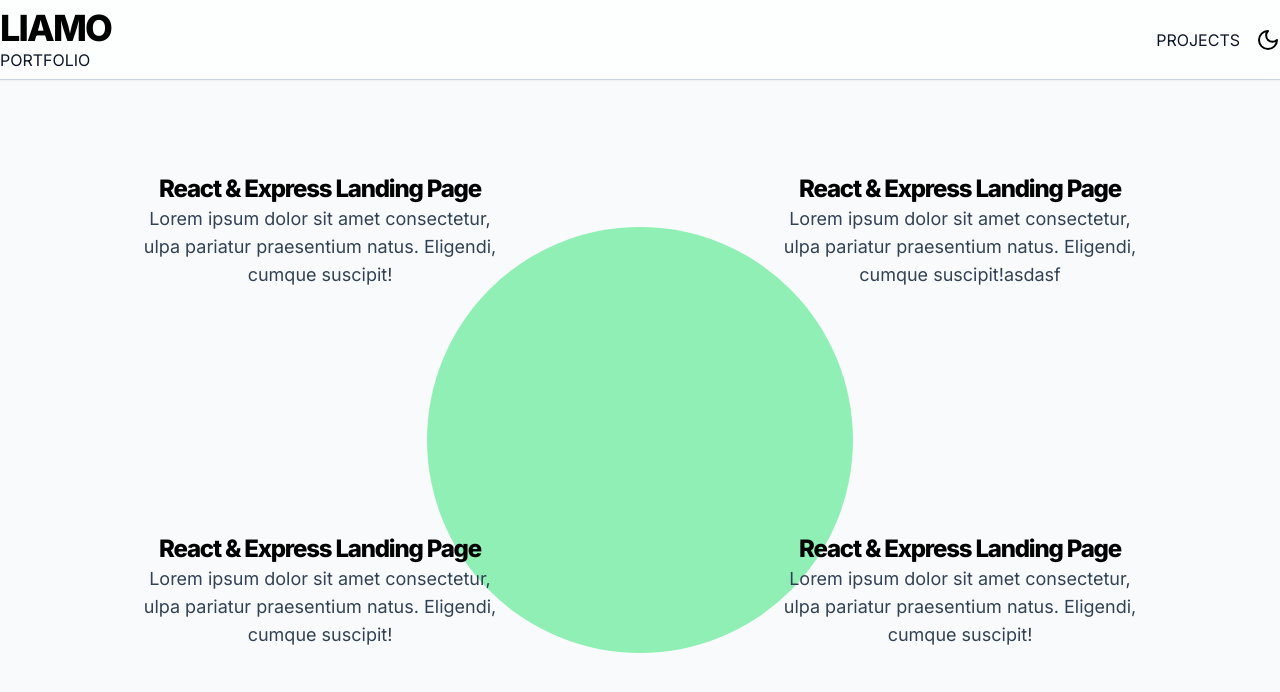
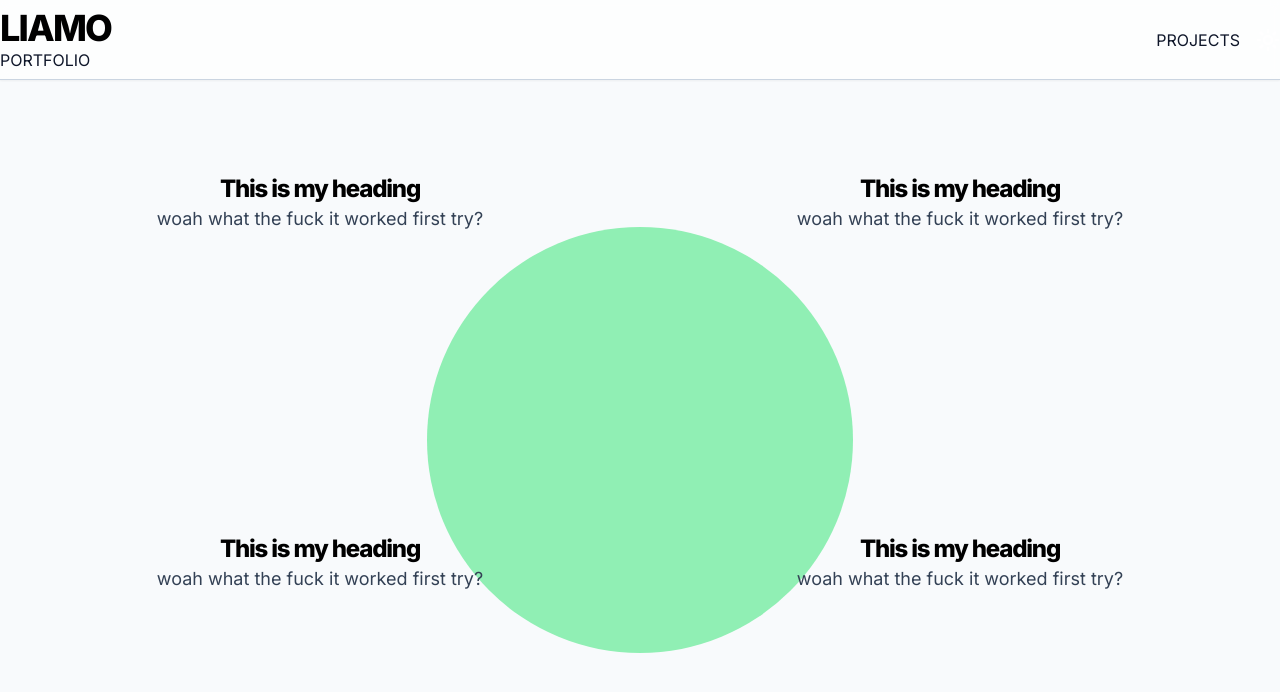
Before and after one commit to liamasis/testfolio, a Next.js app: page /projects in a window 1280 px wide. Shown: the top 692 px of the page. Built offline with nearby package versions, Linux system fonts and the light colour scheme.

Commit message:
adding stuff

```diff
--- a/src/app/projects/page.tsx
+++ b/src/app/projects/page.tsx
@@ -3,50 +3,37 @@ import LargeHeading from '@/components/ui/LargeHeading';
 import { useEffect, useState } from 'react';
 import { useTheme } from 'next-themes'
 import Paragraph from '@/components/ui/Paragraph';
+import FadeSection from '@/components/FadeSection';
 
 
 export default function Projects() {
 
   const [isLoading, setIsLoading] = useState(true);
+  const [isFirstLoading, setFirstLoading] = useState(true)
+
   const { theme, setTheme } = useTheme()
   useEffect(() => {
     // Simulate delay for transition effect after page load
     setTimeout(() => {
       setIsLoading(false);
     }, 500);
+    setTimeout(() => {
+      setFirstLoading(false);
+    }, 800);
+
+
   }, []);
 
   return (
     <main className=' h-[calc(100vh-5rem)] flex items-center justify-center'>
         {/* The circle */}
         <div className={`rounded-full inline-flex items-center justify-center aspect-square lg:w-2/6 absolute w-80 opacity-90 transition-colors duration-500 ${isLoading ? 'bg-orange-300 dark:bg-orange-600' : 'bg-green-300 dark:bg-green-600'}`}></div>
-        <div className="h-full w-full grid grid-cols-2 grid-rows-2 z-50">
-          <div className="grid-span-1 flex justify-center items-center">
-            <div className="w-96 h-48 p-2  inline-block border border-transparent hover:outline-solid hover:shadow-lg hover:outline-4 rounded-lg">
-              <LargeHeading size={'sm'} className='text-center'>React & Express Landing Page </LargeHeading>
-              <Paragraph>Lorem ipsum dolor sit amet consectetur, ulpa pariatur praesentium natus. Eligendi, cumque suscipit!</Paragraph>
-            </div>
-          </div>
-          <div className="grid-span-1 flex justify-center items-center">
-            <div className="w-96 h-48 p-2  inline-block border border-transparent hover:outline-solid hover:shadow-lg hover:outline-4 rounded-lg">
-              <LargeHeading size={'sm'} className='text-center'>React & Express Landing Page </LargeHeading>
-              <Paragraph>Lorem ipsum dolor sit amet consectetur, ulpa pariatur praesentium natus. Eligendi, cumque suscipit!
-                <a href="asd">asdasf</a>
-              </Paragraph>
-            </div>
-          </div>
-          <div className="grid-span-1 flex justify-center items-center">
-            <div className="w-96 h-48 p-2  inline-block border border-transparent hover:outline-solid hover:shadow-lg hover:outline-4 rounded-lg">
-              <LargeHeading size={'sm'} className='text-center'>React & Express Landing Page </LargeHeading>
-              <Paragraph>Lorem ipsum dolor sit amet consectetur, ulpa pariatur praesentium natus. Eligendi, cumque suscipit!</Paragraph>
-            </div>
-          </div>
-          <div className="grid-span-1 flex justify-center items-center">
-            <div className="w-96 h-48 p-2  inline-block border border-transparent hover:outline-solid hover:shadow-lg hover:outline-4 rounded-lg">
-              <LargeHeading size={'sm'} className='text-center'>React & Express Landing Page </LargeHeading>
-              <Paragraph>Lorem ipsum dolor sit amet consectetur, ulpa pariatur praesentium natus. Eligendi, cumque suscipit!</Paragraph>
-            </div>
-          </div>
+        <div className="h-full w-full grid grid-cols-1 xl:grid-cols-2 grid-rows-2 z-50">
+
+          <FadeSection heading={'This is my heading'} paragraph={'woah what the fuck it worked first try?'} delayTime={900} />
+          <FadeSection heading={'This is my heading'} paragraph={'woah what the fuck it worked first try?'} delayTime={1000} />
+          <FadeSection heading={'This is my heading'} paragraph={'woah what the fuck it worked first try?'} delayTime={950} />
+          <FadeSection heading={'This is my heading'} paragraph={'woah what the fuck it worked first try?'} delayTime={1050} />
 
         </div>
     </main>
--- /dev/null
+++ b/src/components/FadeSection.tsx
@@ -0,0 +1,36 @@
+
+"use client";
+import { FC } from 'react'
+
+import LargeHeading from '@/components/ui/LargeHeading';
+import { useEffect, useState } from 'react';
+import Paragraph from '@/components/ui/Paragraph';
+
+interface FadeSectionProps {
+    heading: string;
+    paragraph: string;
+    delayTime: number;
+}
+
+const FadeSection: FC<FadeSectionProps> = ({ heading, paragraph, delayTime }) => {
+
+    const [isLoading, setIsLoading] = useState(true);
+
+    useEffect(() => {
+        // Simulate delay for transition effect after page load
+        setTimeout(() => {
+        setIsLoading(false);
+        }, delayTime);
+
+    }, [delayTime]);
+
+    return (
+    <div className="grid-span-1 flex justify-center items-center">
+        <div className={`w-96 h-48 p-2 transition-opacity duration-1000 ${isLoading ? 'opacity-0' : 'opacity-100'} inline-block border border-transparent hover:outline-solid dark:shadow-stone-500 hover:shadow-lg hover:outline-4 rounded-lg`}>
+            <LargeHeading size={'sm'} className='text-center'>{heading} </LargeHeading>
+            <Paragraph>{paragraph}</Paragraph>
+        </div>
+    </div>);
+}
+
+export default FadeSection;
--- a/src/components/ThemeToggle.tsx
+++ b/src/components/ThemeToggle.tsx
@@ -11,18 +11,18 @@ const ThemeToggle: FC<ThemeToggleProps> = ({}) => {
   const { theme, setTheme } = useTheme()
 
   const toggleTheme = () => {
-    if (theme === 'dark') {
+    if (theme === 'light') {
+      setTheme('dark');
+    } else {
       setTheme('light');
-    } else {
-      setTheme('dark');
     }
   };
 
   return <button onClick={toggleTheme}>
-    {theme === 'dark' ? (
+    {theme === 'light' ? (
+        <Moon className='text-black rotate-0' />
+      ) : (
         <Sun className='text-white rotate-0' />
-      ) : (
-        <Moon className='text-black rotate-0' />
       )}
   </button>
 
```
